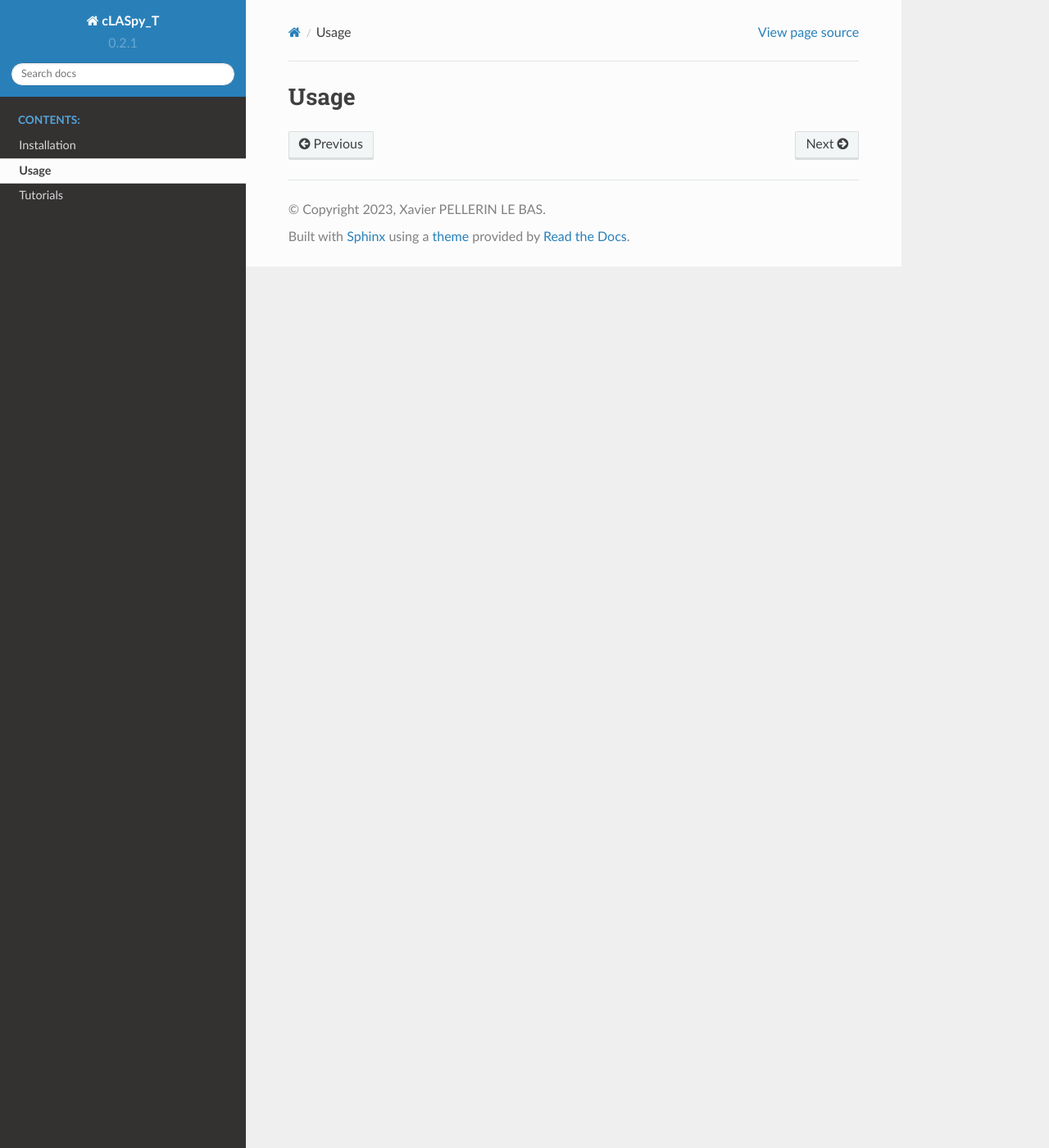
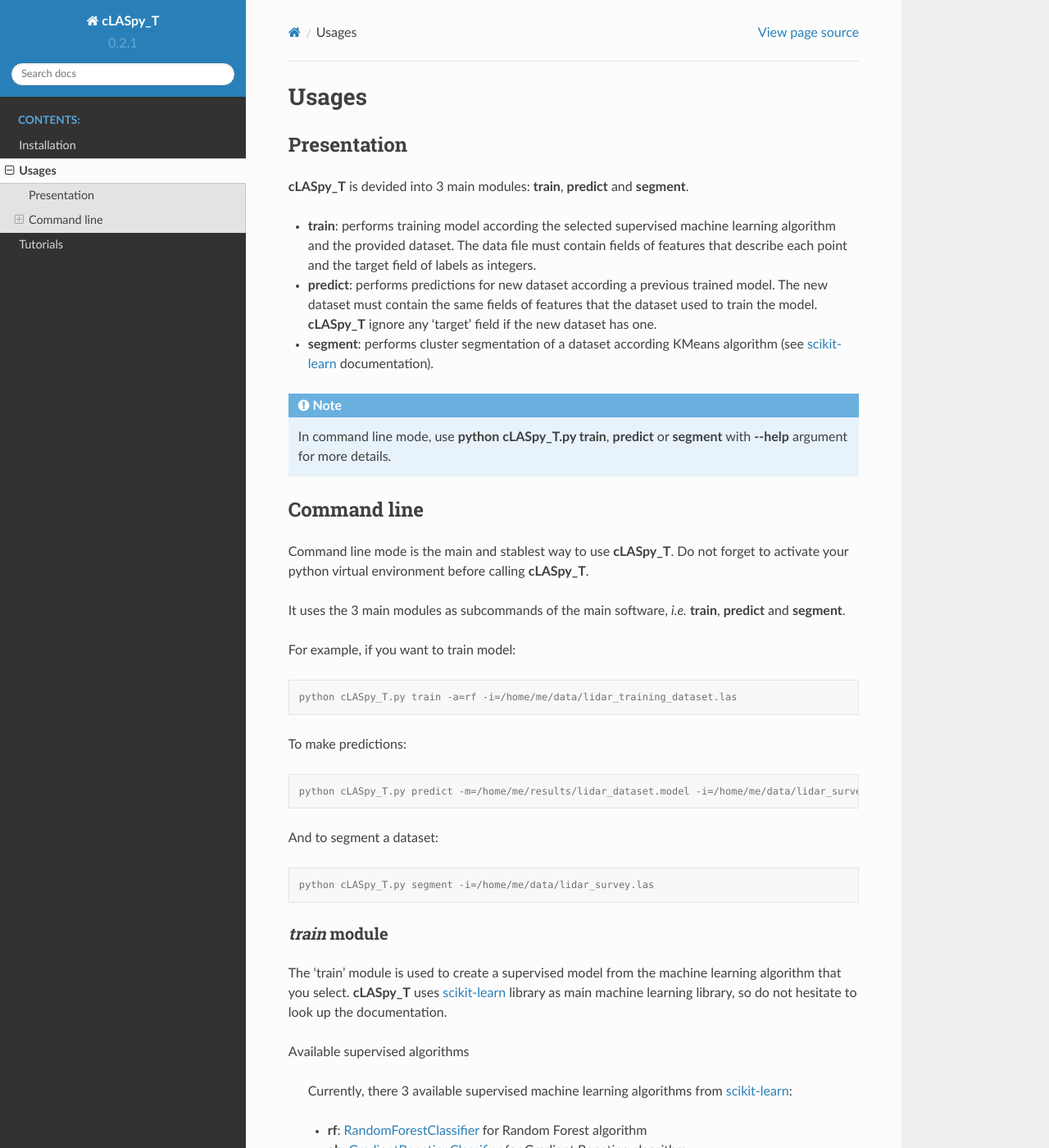
Before and after one commit to TrickyPells/cLASpy_T, a Sphinx documentation site: the page built from docs/source/usage.rst, in a window 1280 px wide and 1400 px high. Shown: the whole window at 82% size. Built offline with Sphinx 7.4.7 and the Read the Docs theme 2.0.0, drawn with Linux system fonts in a browser that asks for light colours; some of the changed text lies outside the part shown.

Commit message:
Tricky pells doc patch (#77)
* Update index.rst

Indent paragraph

* Update conf.py

* Update usage.rst

Add available algorithms in 'train' module

* Update usage.rst

* Update index.rst

* Update usage.rst

```diff
--- a/docs/source/conf.py
+++ b/docs/source/conf.py
@@ -13,8 +13,8 @@ release = '0.2'
 version = '0.2.1'
 
 rst_epilog = """
-.. |claspyt| replace:: cLASpy_T
-.. |gui| replace:: cLASpy_GUI
+.. |claspyt| replace:: **cLASpy_T**
+.. |gui| replace:: **cLASpy_GUI**
 """
 
 # -- General configuration ---------------------------------------------------
--- a/docs/source/usage.rst
+++ b/docs/source/usage.rst
@@ -1,2 +1,72 @@
-Usage
-=====
+Usages
+######
+
+Presentation
+============
+
+|claspyt| is devided into 3 main modules: :command:`train`, :command:`predict` and :command:`segment`.
+
+* :command:`train`: performs training model according the selected supervised machine learning algorithm and the provided dataset. The data file must contain fields of features that describe each point and the target field of labels as integers.
+
+* :command:`predict`: performs predictions for new dataset according a previous trained model. The new dataset must contain the same fields of features that the dataset used to train the model. |claspyt| ignore any 'target' field if the new dataset has one.
+
+* :command:`segment`: performs cluster segmentation of a dataset according KMeans algorithm (see `scikit-learn`_ documentation).
+
+.. note::
+
+  In command line mode, use :command:`python cLASpy_T.py train`, :command:`predict` or :command:`segment` with :command:`--help` argument for more details.
+
+
+.. _scikit-learn: https://scikit-learn.org/stable/modules/classes.html
+
+Command line
+============
+
+Command line mode is the main and stablest way to use |claspyt|. Do not forget to activate your python virtual environment before calling |claspyt|.
+
+It uses the 3 main modules as subcommands of the main software, *i.e.* :command:`train`, :command:`predict` and :command:`segment`.
+
+For example, if you want to train model:
+
+.. code-block:: console
+
+  python cLASpy_T.py train -a=rf -i=/home/me/data/lidar_training_dataset.las
+
+To make predictions:
+
+.. code-block:: console
+
+  python cLASpy_T.py predict -m=/home/me/results/lidar_dataset.model -i=/home/me/data/lidar_survey.las
+
+And to segment a dataset:
+
+.. code-block:: console
+
+  python cLASpy_T.py segment -i=/home/me/data/lidar_survey.las
+
+
+`train` module
+--------------
+
+The 'train' module is used to create a supervised model from the machine learning algorithm that you select. |claspyt| uses `scikit-learn`_ library as main machine learning library, so do not hesitate to look up the documentation.
+
+Available supervised algorithms
+
+  Currently, there 3 available supervised machine learning algorithms from `scikit-learn`_:
+
+  * :command:`rf`: `RandomForestClassifier <https://scikit-learn.org/stable/modules/generated/sklearn.ensemble.RandomForestClassifier.html#sklearn.ensemble.RandomForestClassifier>`_ for Random Forest algorithm
+  * :command:`gb`: `GradientBoostingClassifier <https://scikit-learn.org/stable/modules/generated/sklearn.ensemble.GradientBoostingClassifier.html#sklearn.ensemble.GradientBoostingClassifier>`_ for Gradient Boosting algorithm
+  * :command:`ann`: `MLPClassifier <https://scikit-learn.org/stable/modules/generated/sklearn.neural_network.MLPClassifier.html#sklearn.neural_network.MLPClassifier>`_ for Neural Network algorithm
+
+
+Format of data files
+
+  The input data must be in **LAS** or **CSV** (sep=',') formats.
+
+`predict` module
+----------------
+
+
+
+'segment' module
+----------------
```
Also changed, not shown: docs/source/index.rst (+10 -12 lines).
